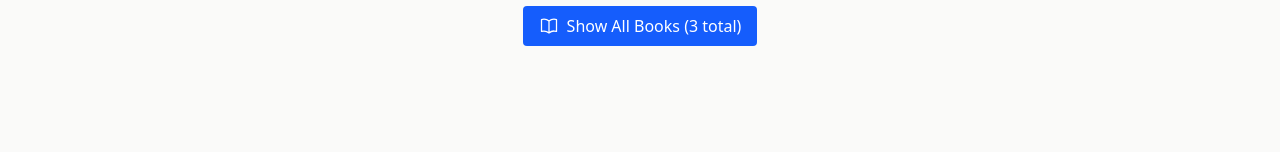
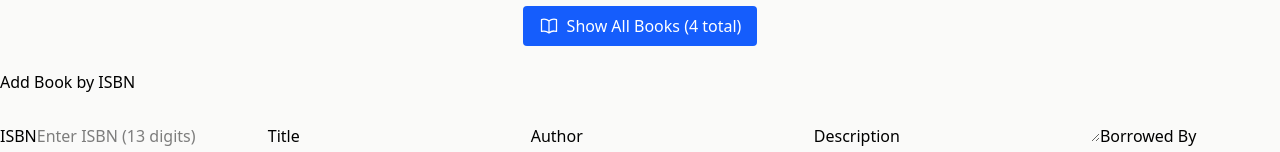
Before and after one commit to MuhammadHassanSaggaf/mybookie, a Next.js app: page / in a window 1280 px wide. Shown: the part 1739-1891 px from the top of the page. Before the commit the page ends 1809 px from the top, so only its background shows below. Built offline with nearby package versions, Linux system fonts and the light colour scheme; data requests are answered from the project's data file.

Commit message:
bug fix: correct location of import files in AddBooks, bookService, and openLibraryService. Add function to append next id on added book

```diff
--- a/app/page.js
+++ b/app/page.js
@@ -3,6 +3,7 @@ import Image from "next/image";
 import Navbar from "./src/components/NavBar";
 import Sidebar from "./src/components/SideBar";
     import Dashboard from "./src/components/Dashboard";
+import AddBooks from "./src/components/AddBooks";
 
 export default function Home() {
   return (
@@ -10,6 +11,7 @@ export default function Home() {
       <Navbar />
       <Sidebar />
     <Dashboard />
+    <AddBooks />
     </div>
   );
 }
--- a/app/src/components/AddBooks.jsx
+++ b/app/src/components/AddBooks.jsx
@@ -1,7 +1,7 @@
 "use client";
 import { useState, useEffect } from "react";
-import { fetchBookDataFromISBN } from "../services/openLibraryService";
-import { addBookToLocal } from "../services/bookService";
+import { fetchBookDataFromISBN } from "../../../services/openLibraryService";
+import { addBookToLocal, fetchBooks } from "../../../services/bookService";
 
 export default function AddBooks() {
   const [isbn, setIsbn] = useState("");
@@ -41,9 +41,18 @@ export default function AddBooks() {
   }, [isbn]);
 
   async function handleAdd(e) {
-    e.preventDefault(); // Prevent default form submit behavior
+    e.preventDefault();
+
     try {
-      await addBookToLocal(bookData);
+
+     const books = await fetchBooks();
+     const maxId = books.reduce((max, b) => (b.id > max ? b.id : max), 0);
+     const newBook = {
+       ...bookData,
+       id: Number(maxId) + 1,
+     };
+
+      await addBookToLocal(newBook);
       setBookData({
         id: "",
         title: "",
--- a/app/src/data/db.json
+++ b/app/src/data/db.json
@@ -1,7 +1,7 @@
 {
   "books": [
     {
-			"id": 1,
+      "id": "1",
       "title": "Sapiens: A Brief History of Humankind",
       "author": "Yuval Noah Harari",
       "isbn": "9780062316097",
@@ -11,7 +11,7 @@
       "coverUrl": "https://covers.openlibrary.org/b/isbn/9780062316097-M.jpg"
     },
     {
-			"id": 2,
+      "id": "2",
       "title": "The Hobbit",
       "author": "J.R.R. Tolkien",
       "isbn": "9780547928227",
@@ -21,7 +21,7 @@
       "coverUrl": "https://covers.openlibrary.org/b/isbn/9780547928227-M.jpg"
     },
     {
-			"id": 3,
+      "id": "3",
       "title": "Educated",
       "author": "Tara Westover",
       "isbn": "9780399590504",
@@ -29,6 +29,16 @@
       "borrowedBy": "",
       "dueDate": "",
       "coverUrl": "https://covers.openlibrary.org/b/isbn/9780399590504-M.jpg"
+    },
+    {
+      "id": 4,
+      "title": "Blink",
+      "author": "Malcolm Gladwell",
+      "isbn": "9780316057905",
+      "description": "No description available",
+      "borrowedBy": "",
+      "dueDate": "",
+      "coverUrl": "https://covers.openlibrary.org/b/isbn/9780316057905-M.jpg"
     }
   ]
 }
--- a/package.json
+++ b/package.json
@@ -7,7 +7,7 @@
     "build": "next build",
     "start": "next start",
     "lint": "next lint",
-    "server": "json-server --watch db.json --port 3001"
+    "server": "json-server --watch app/src/data/db.json --port 3001"
   },
   "dependencies": {
     "@heroicons/react": "^2.2.0",
--- a/services/bookService.jsx
+++ b/services/bookService.jsx
@@ -1,4 +1,4 @@
-import { API } from "../app/src/api"
+import { API } from "../app/src/api/API"
 
 // Get all books
 export async function fetchBooks() {
--- a/services/openLibraryService.jsx
+++ b/services/openLibraryService.jsx
@@ -1,4 +1,4 @@
-import { API } from "../app/src/api";
+import { API } from "../app/src/api/API";
 
 export async function fetchBookDataFromISBN(isbn) {
   const res = await fetch(API.public.bookDataByISBN(isbn));
```
Lines whose indentation alone changed are shown as unchanged.
